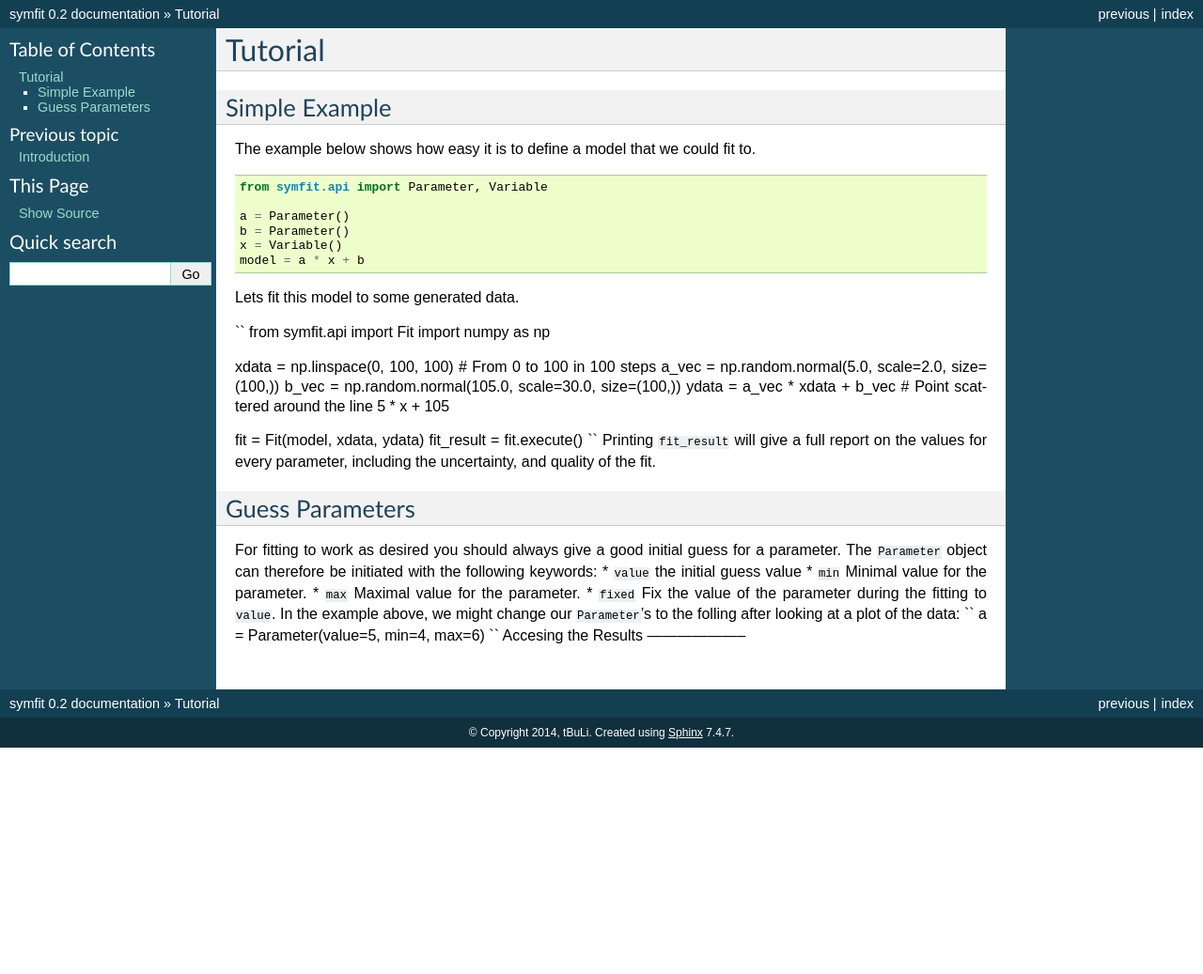
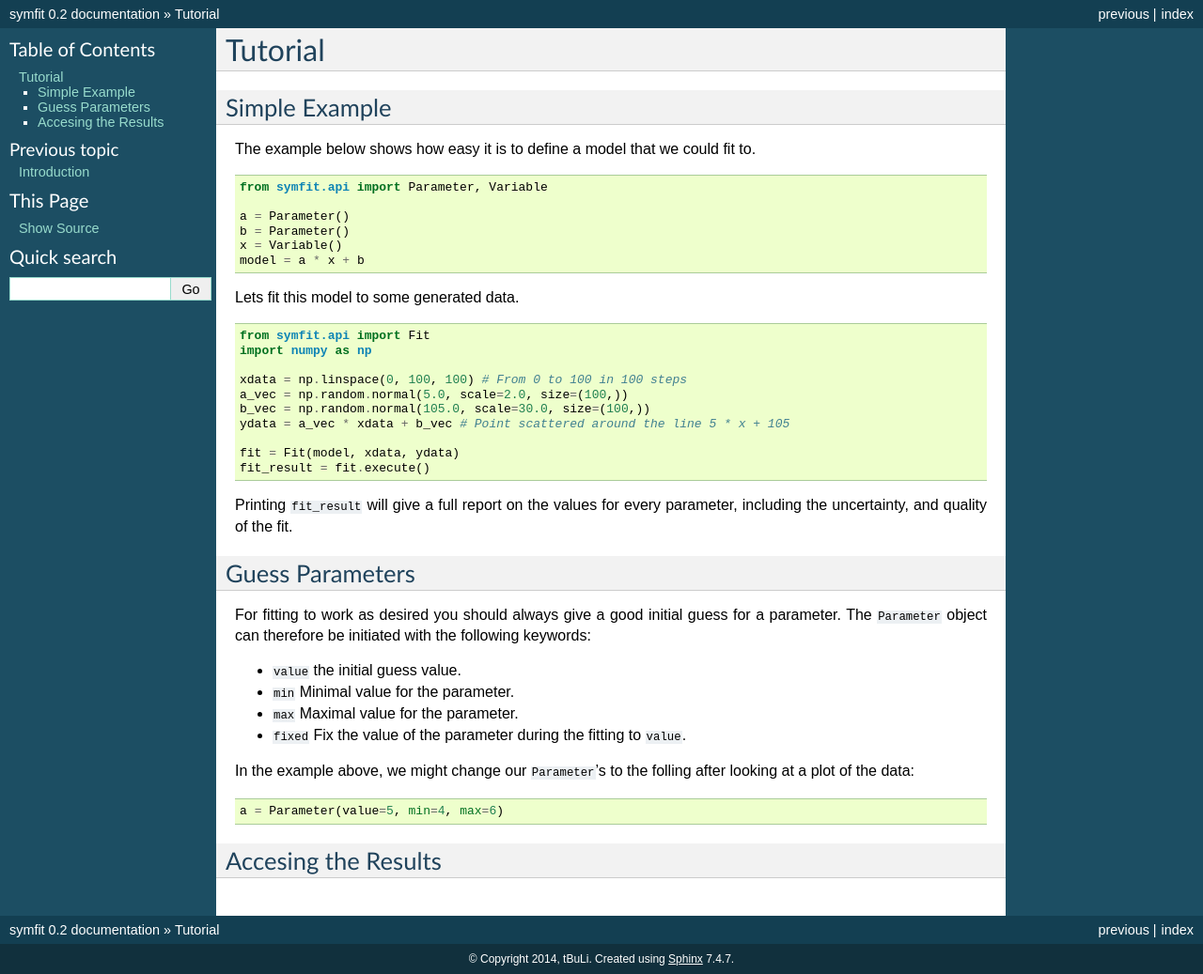
Before and after one commit to tBuLi/symfit, a Sphinx documentation site: the page built from docs/tutorial.rst, in a window 1280 px wide. Shown: the whole page at 94% size. Built offline with Sphinx 7.4.7, drawn with Linux system fonts in a browser that asks for light colours; before the commit the page ends 900 px from its top, so only the background shows below that.

Commit message:
Update tutorial.rst

```diff
--- a/docs/tutorial.rst
+++ b/docs/tutorial.rst
@@ -12,32 +12,34 @@
   x = Variable()
   model = a * x + b
 
-Lets fit this model to some generated data.
+Lets fit this model to some generated data. ::
 
-``
-from symfit.api import Fit
-import numpy as np
+  from symfit.api import Fit
+  import numpy as np
 
-xdata = np.linspace(0, 100, 100) # From 0 to 100 in 100 steps
-a_vec = np.random.normal(5.0, scale=2.0, size=(100,))
-b_vec = np.random.normal(105.0, scale=30.0, size=(100,))
-ydata = a_vec * xdata + b_vec # Point scattered around the line 5 * x + 105
+  xdata = np.linspace(0, 100, 100) # From 0 to 100 in 100 steps
+  a_vec = np.random.normal(5.0, scale=2.0, size=(100,))
+  b_vec = np.random.normal(105.0, scale=30.0, size=(100,))
+  ydata = a_vec * xdata + b_vec # Point scattered around the line 5 * x + 105
 
-fit = Fit(model, xdata, ydata)
-fit_result = fit.execute()
-``
+  fit = Fit(model, xdata, ydata)
+  fit_result = fit.execute()
+
 Printing ``fit_result`` will give a full report on the values for every parameter, including the uncertainty, and quality of the fit.
 
 Guess Parameters
 ----------------
-For fitting to work as desired you should always give a good initial guess for a parameter. The ``Parameter`` object can therefore be initiated with the following keywords:
-* ``value`` the initial guess value
+For fitting to work as desired you should always give a good initial guess for a parameter.
+The ``Parameter`` object can therefore be initiated with the following keywords:
+
+* ``value`` the initial guess value.
 * ``min`` Minimal value for the parameter.
 * ``max`` Maximal value for the parameter.
 * ``fixed`` Fix the value of the parameter during the fitting to ``value``.
-In the example above, we might change our ``Parameter``'s to the folling after looking at a plot of the data:
-``
-a = Parameter(value=5, min=4, max=6)
-``
+
+In the example above, we might change our ``Parameter``'s to the folling after looking at a plot of the data: ::
+
+  a = Parameter(value=5, min=4, max=6)
+
 Accesing the Results
 --------------------
```
